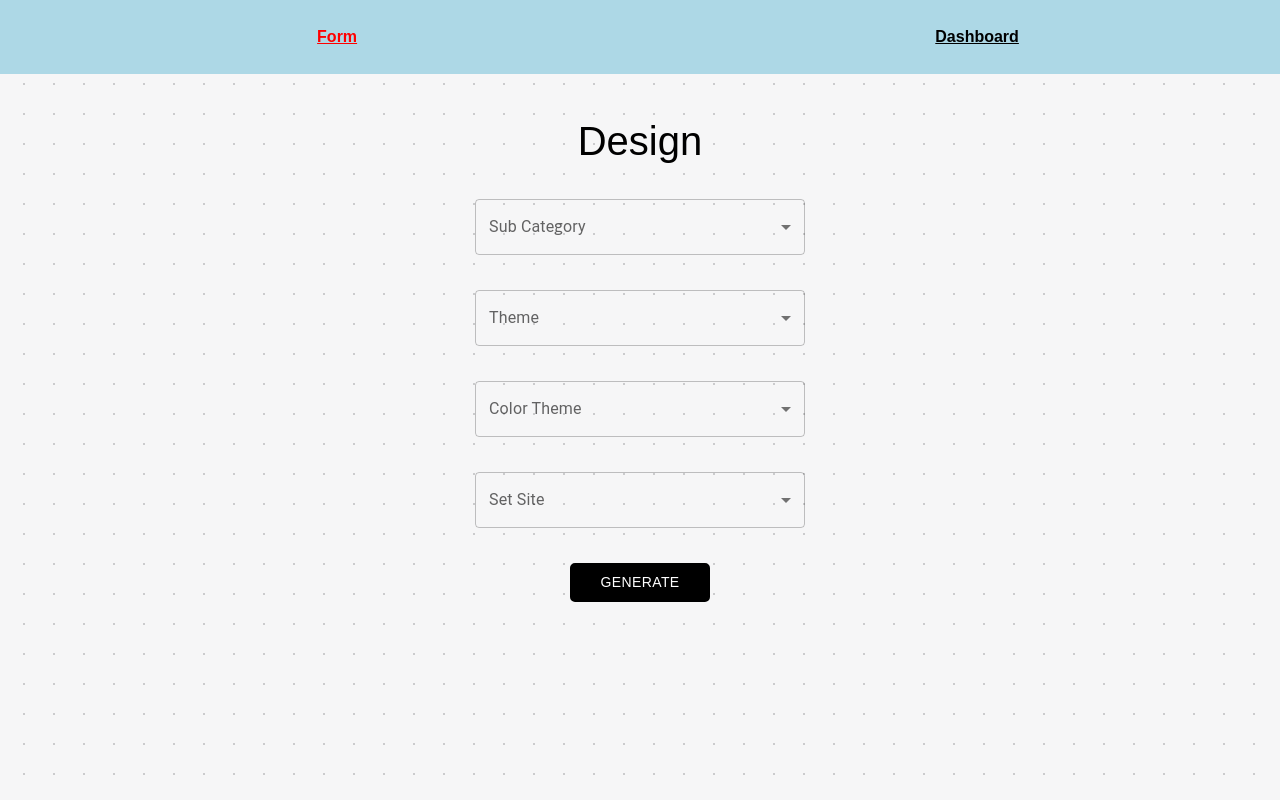
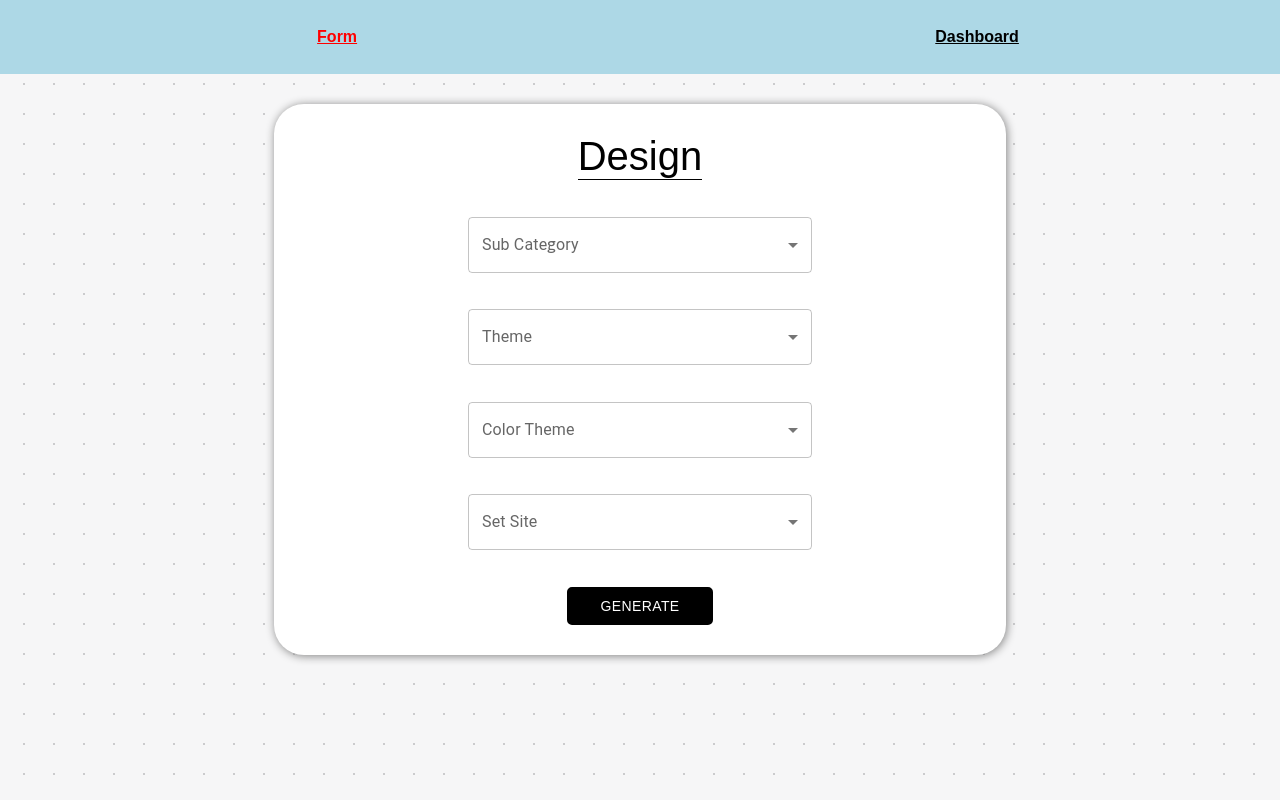
Before and after one commit to WilliamYe6/Inspire.ai, a React (Create React App) app in the folder frontend/: page /form in a window 1280 px wide. Shown: the top 800 px of the page. Built offline with nearby package versions, Linux system fonts and the light colour scheme; a web font is replaced by a local one.

Commit message:
design changes

```diff
--- a/frontend/src/pages/Form.js
+++ b/frontend/src/pages/Form.js
@@ -73,7 +73,7 @@ const Form = ({design, setDesign}) => {
    <Div>
     { !loading ?
      <ParentForm>
-       Design
+       <H1>Design</H1>
        <FormControl
          style={{
            width: "47%",
@@ -160,6 +160,11 @@ const Form = ({design, setDesign}) => {
  );
 };
 
+const H1 = styled.p`
+border-bottom: 1px solid black
+
+`
+
 const Div = styled.div`
  padding: 20px;
  margin: 10px;
@@ -186,7 +191,11 @@ const ParentForm = styled.div`
  font-size: 40px;
  font-family: "Sono", sans-serif;
  margin: 0 20%;
- padding: 15px;
+ padding: 30px 0;
+ background-color: white;
+ box-shadow: 1px 1px 10px grey;
+ border-radius: 30px;
+
 `;
 
 const Category = styled.div`
--- a/frontend/src/pages/Upload.js
+++ b/frontend/src/pages/Upload.js
@@ -86,12 +86,15 @@ const Upload = () => {
 const UploadContainer = styled.div`
     display: flex;
     flex-direction: column;
-    height: 100%;
-    margin: 20px 36px;
-    border: solid 1px black;
+    /* height: 100%; */
+    margin: 40px 36px;
+    background-color: white;
+    border-radius: 25px;
+    box-shadow: 2px 5px 8px grey;
 `
 
 const UploadTitle = styled.div`
+
     display: flex;
     flex-direction: row;
     justify-content: center;
@@ -128,20 +131,28 @@ const SubmitContainer = styled.div`
 `
 
 const UploadForm = styled.div`
-
+    margin-top: 20px;
 `
 
 const UploadInput = styled.input`
-    width: 200px;
+    width: 300px;
     margin-right: 8px;
+    padding: 10px;
 `
 
 const UploadButton = styled.button`
-
+    background-color:white;
+    border-radius: 5px;
+    padding:10px;
+    border: 1px solid black;
+    &:hover{
+        cursor: pointer;
+    }
 `
 
 const RefreshButton = styled.button`
-    margin-right: 24px;
+    margin-right: 30px;
+
 `
 
 const Placeholder = styled.button`
```
